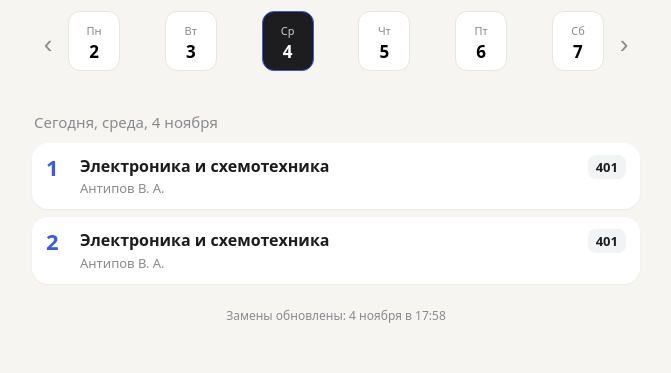
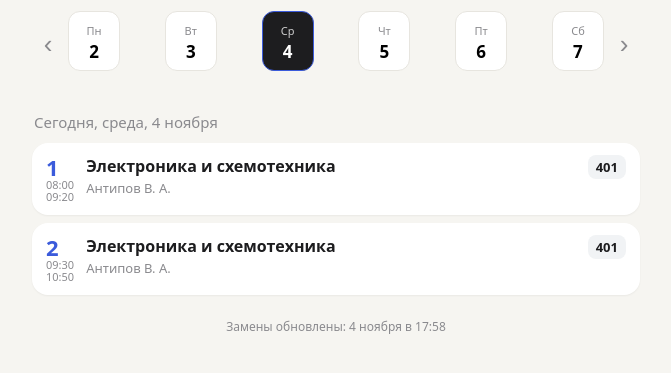
Before and after one commit to arbuziki-araya/raspisanie, a plain HTML site: page index.html in a window 1280 px wide. Shown: the part 113-486 px from the top of the page, without its empty margins (304-975 px from the left). Drawn offline with Linux system fonts and the light colour scheme.

Commit message:
Add files via upload

```diff
--- a/index.html
+++ b/index.html
@@ -165,11 +165,11 @@ function render(){
     let body="";
     if(c){
       body=`<div class="s">${c.map(esc).join("<br>")}</div>`+(base?`<div class="old">${base.list.map(l=>esc(l.subj)).join(" / ")}</div>`:"");
-      el.innerHTML=`<div class="n">${p}${bell(p)}</div><div>${body}</div>`;
+      el.innerHTML=`<div class="n">${HIDE_NUMBERS.includes(selected.getDay())?"":p}${bell(p)}</div><div>${body}</div>`;
     }else{
       body=base.list.map(l=>`<div class="s">${esc(l.subj)}${l.sg&&!subgroup?`<span class="tag">${l.sg} п/г</span>`:""}</div><div class="m">${esc(l.teacher)}</div>`).join("");
       const rooms=base.list.map(l=>l.room).filter(Boolean).join(" / ");
-      el.innerHTML=`<div class="n">${p}${bell(p)}</div><div>${body}</div>${rooms?`<div class="room">${esc(rooms)}</div>`:""}`;
+      el.innerHTML=`<div class="n">${HIDE_NUMBERS.includes(selected.getDay())?"":p}${bell(p)}</div><div>${body}</div>${rooms?`<div class="room">${esc(rooms)}</div>`:""}`;
     }
     list.appendChild(el);
   });
--- a/schedule.js
+++ b/schedule.js
@@ -9,16 +9,37 @@ const GROUP = "612-Б";
 const BASE_MONDAY = "2026-11-02";
 const BASE_TYPE = "den"; // "num" — числитель, "den" — знаменатель
 
-// Расписание звонков. Впишите время, например: 1: ["08:30", "10:00"],
-// Пока пусто — время на карточках просто не показывается.
+// Расписание звонков по дням недели (1 — понедельник ... 6 — суббота).
+// P(номер пары, начало, конец), E("название события", начало, конец)
+function P(p, s, e) { return { p, s, e }; }
+function E(name, s, e) { return { name, s, e }; }
+
+const BELLS_TWF = [ // вторник, среда, пятница
+  P(1, "08:00", "09:20"), P(2, "09:30", "10:50"), P(3, "11:00", "12:20"),
+  P(4, "12:50", "14:10"), P(5, "14:20", "15:40"), P(6, "15:50", "17:10"),
+  P(7, "17:20", "18:40"),
+];
+
+// Дни, где номер пары не показывается
+const HIDE_NUMBERS = [6];
+
 const BELLS = {
-  1: ["", ""],
-  2: ["", ""],
-  3: ["", ""],
-  4: ["", ""],
-  5: ["", ""],
-  6: ["", ""],
-  7: ["", ""],
+  1: [ // понедельник
+    P(1, "08:00", "09:20"), P(2, "09:30", "10:50"),
+    E("Тематическая беседа", "10:55", "11:25"),
+    P(3, "11:30", "12:30"), P(4, "13:00", "14:10"), P(5, "14:20", "15:40"),
+    P(6, "15:50", "17:10"), P(7, "17:20", "18:40"),
+  ],
+  2: BELLS_TWF,
+  3: BELLS_TWF,
+  4: [ // четверг
+    P(1, "08:00", "09:20"), P(2, "09:30", "10:50"), P(3, "11:00", "12:10"),
+    E("Кураторский час", "12:15", "12:55"),
+    P(4, "13:00", "14:10"), P(5, "14:20", "15:40"), P(6, "15:50", "17:10"),
+    P(7, "17:20", "18:40"),
+  ],
+  5: BELLS_TWF,
+  6: [], // суббота: звонков нет (пятидневка)
 };
 
 // L(предмет, преподаватель, кабинет, подгруппа)
```
